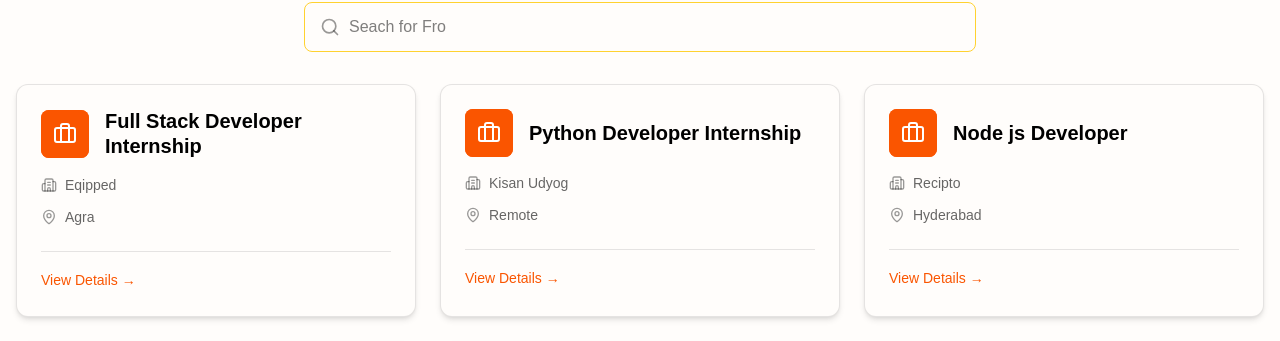
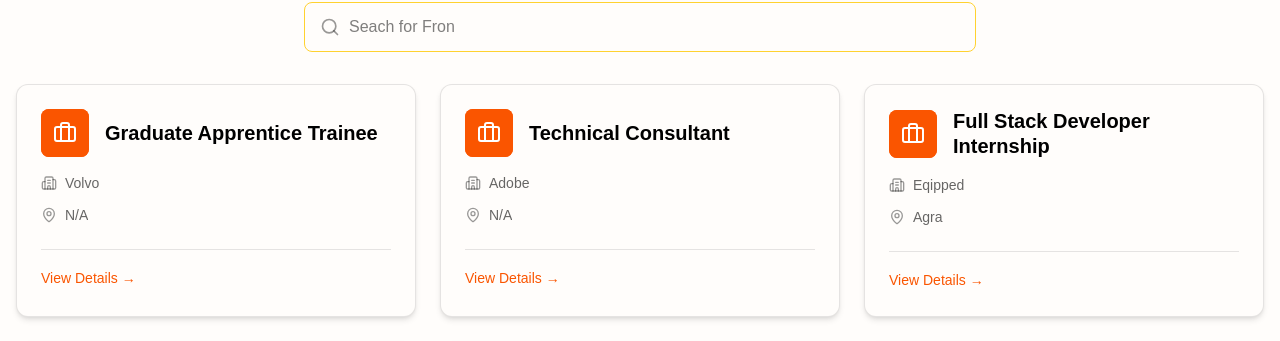
Before and after one commit to meethcodes04/devcareers, a React (Vite) app in the folder frontend/: page /company-details in a window 1280 px wide. Shown: the part 270-611 px from the top of the page. Built offline with nearby package versions, Linux system fonts and the light colour scheme; no server answers.

Commit message:
Added new job

```diff
--- a/frontend/src/data/jobData/jobData.js
+++ b/frontend/src/data/jobData/jobData.js
@@ -36,6 +36,20 @@ const companiesData = [
     location: 'Agra',
     Stipend: 'N/A',
   }
+  ,{
+    id: 162,
+    company: 'Adobe',
+    role: 'Technical Consultant',
+    hiringLink: 'https://careers.adobe.com/us/en/job/ADOBUSR158976EXTERNALENUS/Associate-Technical-Consultant',
+    location: 'N/A', Stipend: 'N/A'
+  }
+  ,{
+    id: 163,
+    company: 'Volvo',
+    role: 'Graduate Apprentice Trainee',
+    hiringLink: 'https://jobs.volvogroup.com/job/Bangalore-Graduate-Apprentice-Trainee-560058/1342119555',
+    location: 'N/A', Stipend: 'N/A'
+  }
 ]
 
 export default companiesData
```
